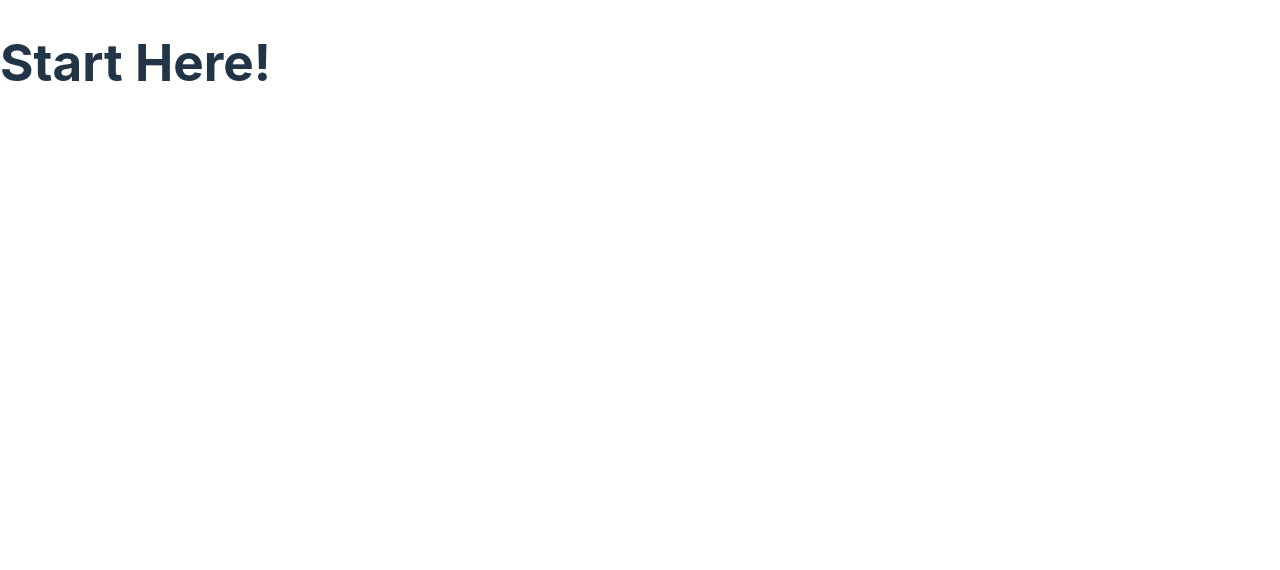
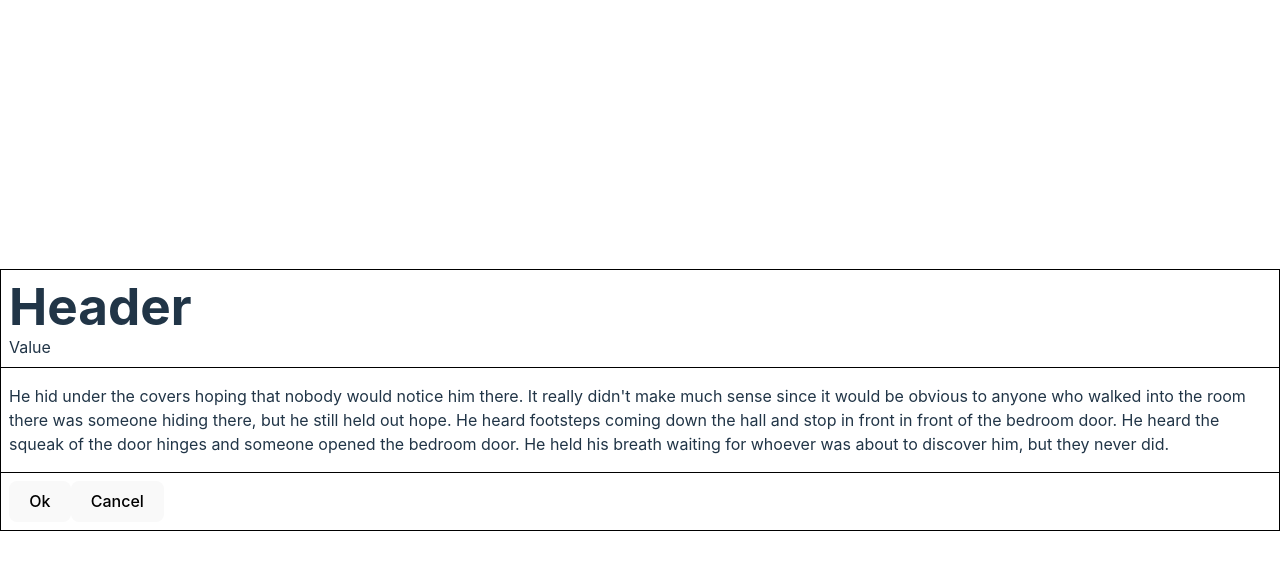
Before and after one commit to matheusmantini/design-patterns-react, a React (Vite) app: page / in a window 1280 px wide. Shown: the top 570 px of the page. Built offline with nearby package versions, Linux system fonts and the light colour scheme.

Commit message:
Initial structure

```diff
--- a/src/App.jsx
+++ b/src/App.jsx
@@ -1,10 +1,25 @@
-import "./App.css";
+import Card from "./components/card";
 
 function App() {
   return (
-    <>
-      <h1>Start Here!</h1>
-    </>
+    <Card test="Value">
+      <Card.Header>
+        <h1 style={{ margin: "0" }}>Header</h1>
+      </Card.Header>
+      <Card.Body>
+        He hid under the covers hoping that nobody would notice him there. It
+        really didn't make much sense since it would be obvious to anyone who
+        walked into the room there was someone hiding there, but he still held
+        out hope. He heard footsteps coming down the hall and stop in front in
+        front of the bedroom door. He heard the squeak of the door hinges and
+        someone opened the bedroom door. He held his breath waiting for whoever
+        was about to discover him, but they never did.
+      </Card.Body>
+      <Card.Footer>
+        <button>Ok</button>
+        <button>Cancel</button>
+      </Card.Footer>
+    </Card>
   );
 }
 
--- /dev/null
+++ b/src/components/card.jsx
@@ -0,0 +1,50 @@
+import { createContext, useContext } from "react";
+
+const Context = createContext(null);
+
+const Body = ({ children }) => {
+  return <div style={{ padding: ".5rem" }}>{children}</div>;
+};
+
+const Header = ({ children }) => {
+  const { test } = useContext(Context);
+  return (
+    <div
+      style={{
+        borderBottom: "1px solid black",
+        padding: ".5rem",
+        marginBottom: ".5rem",
+      }}
+    >
+      {children}
+      {test}
+    </div>
+  );
+};
+const Footer = ({ children }) => {
+  return (
+    <div
+      style={{
+        borderTop: "1px solid black",
+        padding: ".5rem",
+        marginTop: ".5rem",
+      }}
+    >
+      {children}
+    </div>
+  );
+};
+
+const Card = ({ test, children }) => {
+  return (
+    <Context.Provider value={{ test }}>
+      <div style={{ border: "1px solid black" }}>{children}</div>
+    </Context.Provider>
+  );
+};
+
+export default Card;
+
+Card.Header = Header;
+Card.Body = Body;
+Card.Footer = Footer;
```
